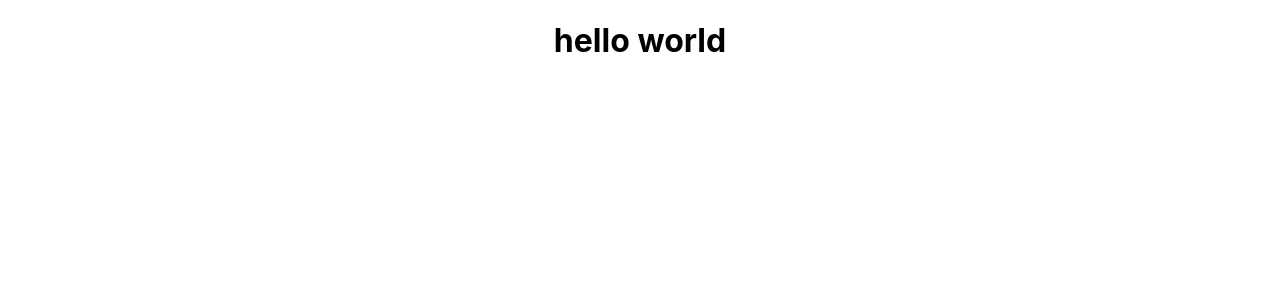
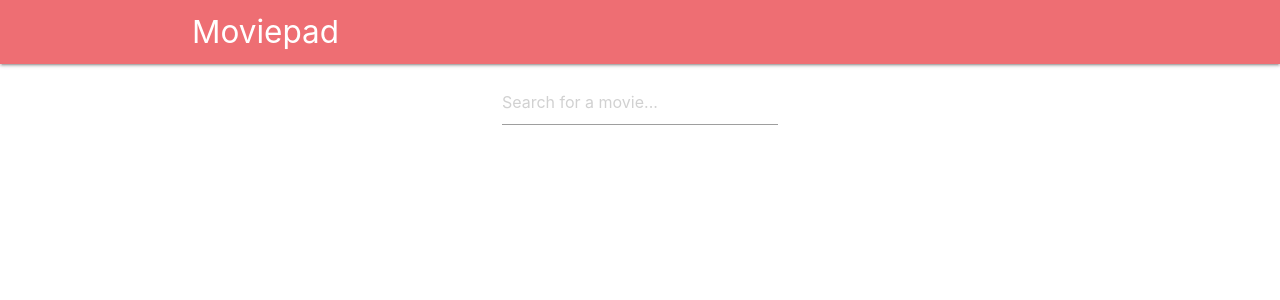
Before and after one commit to oclVargas/moviepad, a React (Create React App) app: page / in a window 1280 px wide. Shown: the top 300 px of the page. Built offline with nearby package versions, Linux system fonts and the light colour scheme; no server answers; the HTML template or start-up script is replaced by a standard one.

Commit message:
return data from api

```diff
--- a/public/index.html
+++ b/public/index.html
@@ -15,6 +15,7 @@
       user's mobile device or desktop. See https://developers.google.com/web/fundamentals/web-app-manifest/
     -->
     <link rel="manifest" href="%PUBLIC_URL%/manifest.json" />
+    <link rel="stylesheet" href="https://cdnjs.cloudflare.com/ajax/libs/materialize/1.0.0/css/materialize.min.css">
     <!--
       Notice the use of %PUBLIC_URL% in the tags above.
       It will be replaced with the URL of the `public` folder during the build.
--- a/src/App.js
+++ b/src/App.js
@@ -1,10 +1,30 @@
-import React from 'react';
-import './App.css';
+import React, { useState } from 'react';
+import Nav from './components/Nav';
+import SearchArea from './components/SearchArea';
 
 function App() {
+  const [ movies, setMovies ] = useState([]);
+  const [ searchQuery, setsearchQuery ] = useState('');
+  const apiKey = process.env.REACT_APP_API;
+
+  const handleSubmit = (e) => {
+    e.preventDefault();
+    fetch(`https://api.themoviedb.org/3/search/movie?api_key=${apiKey}&query=${searchQuery}`)
+      .then(data => data.json())
+      .then(data => {
+        console.log(data);
+        setMovies([...data.results]);
+      })
+  }
+
+  const handleChange = (e) => {
+    setsearchQuery(e.target.value)
+  }
+
   return (
     <div className="App">
-      <h1>hello world</h1>
+      <Nav />
+      <SearchArea handleSubmit={handleSubmit} handleChange={handleChange} />
     </div>
   );
 }
--- /dev/null
+++ b/src/components/Nav.js
@@ -0,0 +1,11 @@
+import React from 'react'
+
+export default function Nav() {
+    return (
+        <nav>
+            <div className="nav-wrapper container">
+                <a href="#" className="brand-logo">Moviepad</a>
+            </div>
+        </nav>
+    )
+}
--- /dev/null
+++ b/src/components/SearchArea.js
@@ -0,0 +1,17 @@
+import React from 'react'
+
+export default function SearchArea({ handleSubmit, handleChange }) {
+    return (
+        <div className="container">
+            <div className="row">
+                <section className="col s4 offset-s4">
+                    <form onSubmit={handleSubmit} >
+                        <div className="input-field">
+                            <input type="text" onChange={handleChange}  placeholder="Search for a movie..."></input>
+                        </div>
+                    </form>
+                </section>
+            </div>
+        </div>
+    )
+}
```
Also changed, not shown: 1 other file (tests, documents, lock files or other folders).
